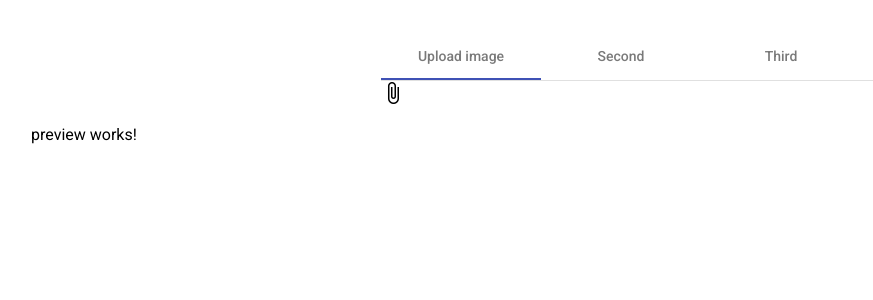
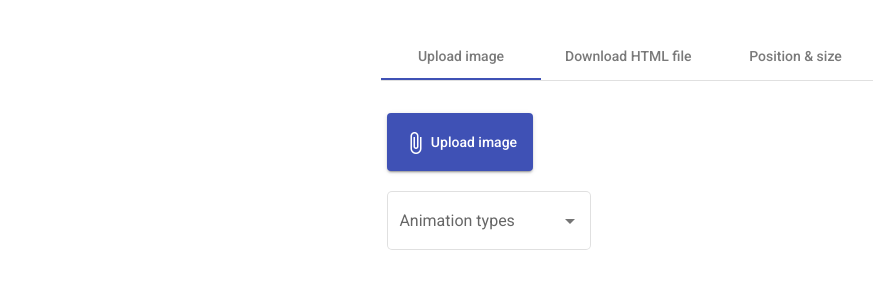
Before and after one commit to dmytro-kuz/somplo-test, an Angular app: page / in a window 1280 px wide. Shown: the top 300 px of the page, without its empty margins (9-882 px from the left). Built offline with nearby package versions, Linux system fonts and the light colour scheme.

Commit message:
add photo creation

```diff
--- a/src/app/app.component.html
+++ b/src/app/app.component.html
@@ -1,4 +1,3 @@
 <div class="container">
   <app-image-settings></app-image-settings>
-  <app-preview></app-preview>
 </div>
--- a/src/app/components/image-settings/image-settings.component.html
+++ b/src/app/components/image-settings/image-settings.component.html
@@ -1,16 +1,66 @@
 <mat-tab-group animationDuration="0ms">
   <mat-tab label="Upload image">
-    <form class="upload-file">
-      <div (click)="uploadFile.click()" class="galary-card card-add">
+    <div class="uploadImage">
+      <form
+        *ngIf="form"
+        [formGroup]="form"
+        class="upload-file"
+        (ngSubmit)="onSubmit()"
+      >
+        <div class="image-input">
+          <button
+            (click)="uploadFile.click()"
+            class="upload-button"
+            mat-raised-button
+            color="primary"
+          >
             <mat-icon>attach_file</mat-icon>
+            Upload image
+          </button>
+
           <input
             #uploadFile
             type="file"
-          accept="image/png, image/webp, image/jpeg, image/jpg"
+            name="file"
+            (input)="uploadImageFile(uploadFile.files)"
+            accept="image/*"
             style="display: none"
           />
-      </div></form
-  ></mat-tab>
-  <mat-tab label="Second">Content 2</mat-tab>
-  <mat-tab label="Third">Content 3</mat-tab>
+          <div *ngIf="imgName" class="image-name">
+            <mat-icon (click)="clearImgList()" class="photo-name-clear"
+              >clear</mat-icon
+            >
+            <p>{{ imgName }}</p>
+          </div>
+        </div>
+
+        <mat-form-field class="drop-down" appearance="outline">
+          <mat-label>Animation types</mat-label>
+          <mat-select
+            formControlName="animationType"
+            name="animation"
+            disableOptionCentering
+          >
+            <mat-option [value]="type" *ngFor="let type of animationTypes">
+              {{ type }}
+            </mat-option>
+          </mat-select>
+        </mat-form-field>
+      </form>
+    </div>
+  </mat-tab>
+  <mat-tab label="Download HTML file">
+    <div class="upload-html">
+      <button class="upload-button html" mat-raised-button color="primary">
+        Download HTML file
+      </button>
+    </div>
+  </mat-tab>
+  <mat-tab label="Position & size">Content 3</mat-tab>
 </mat-tab-group>
+
+<div #preview>
+  <div *ngIf="imgUrl" class="preview-container">
+    <img [src]="imgUrl" alt="" />
+  </div>
+</div>
--- a/src/app/components/image-settings/image-settings.component.scss
+++ b/src/app/components/image-settings/image-settings.component.scss
@@ -3,3 +3,52 @@
   max-width: 500px;
   margin: auto;
 }
+
+.upload-button {
+  padding: 0.7rem 1rem;
+}
+
+.uploadImage {
+  margin: 2rem 0.4rem;
+
+  .image-input {
+    display: flex;
+    align-items: center;
+
+    .image-name {
+      margin-left: 2rem;
+      display: flex;
+      align-items: center;
+
+      mat-icon {
+        cursor: pointer;
+        margin-right: 0.5rem;
+      }
+    }
+  }
+
+  .drop-down {
+    margin-top: 1rem;
+  }
+}
+
+.upload-html {
+  display: flex;
+  justify-content: center;
+}
+
+.html {
+  margin: 2rem 0.4rem;
+}
+
+.preview-container {
+  width: 500px;
+  height: 400px;
+  margin: auto;
+
+  img {
+    width: 100%;
+    height: 100%;
+    object-fit: contain;
+  }
+}
--- a/src/app/components/image-settings/image-settings.component.ts
+++ b/src/app/components/image-settings/image-settings.component.ts
@@ -1,12 +1,72 @@
-import { Component, OnInit } from '@angular/core';
+import {
+  Component,
+  OnInit,
+  ViewChild,
+  ElementRef,
+  AfterViewInit,
+  TemplateRef,
+} from '@angular/core';
+import { FormBuilder, FormGroup, Validators } from '@angular/forms';
 
 @Component({
   selector: 'app-image-settings',
   templateUrl: './image-settings.component.html',
   styleUrls: ['./image-settings.component.scss'],
 })
-export class ImageSettingsComponent implements OnInit {
-  constructor() {}
+export class ImageSettingsComponent implements OnInit, AfterViewInit {
+  constructor(private formBuilder: FormBuilder) {}
 
-  ngOnInit() {}
+  @ViewChild('preview') preview?: ElementRef<any>;
+
+  form?: FormGroup;
+  imgUrl?: string | ArrayBuffer;
+  imgName?: string;
+  animationTypes: any[] = [
+    'slide in from top',
+    'zoom in from bottom',
+    'left to right',
+    'right to left',
+  ];
+
+  ngOnInit() {
+    this.setForm();
+  }
+
+  ngAfterViewInit() {
+    console.log(this.preview?.nativeElement);
+  }
+
+  setForm() {
+    this.form = this.formBuilder.group({
+      imageFile: [, Validators.required],
+      animationType: [],
+      imageSize: [],
+      containerWidth: [],
+      containerHeight: [],
+      horizontalPosition: [],
+      verticalPosition: [],
+    });
+  }
+
+  uploadImageFile(file: any) {
+    this.imgName = file[0].name;
+    this.form?.patchValue({
+      imageFile: [file[0]],
+    });
+    const reader = new FileReader();
+    reader.readAsDataURL(file[0]);
+    reader.onload = (event) => {
+      if (reader.result !== null) {
+        this.imgUrl = reader.result;
+      }
+    };
+    console.log(this.preview?.nativeElement);
+  }
+
+  clearImgList() {
+    this.imgName = '';
+    this.imgUrl = '';
+  }
+
+  onSubmit() {}
 }
--- a/src/app/components/preview/preview.component.html
+++ /dev/null
@@ -1,3 +0,0 @@
-<p>
-  preview works!
-</p>
--- a/src/app/components/preview/preview.component.ts
+++ /dev/null
@@ -1,12 +0,0 @@
-import { Component, OnInit } from '@angular/core';
-
-@Component({
-  selector: 'app-preview',
-  templateUrl: './preview.component.html',
-  styleUrls: ['./preview.component.scss'],
-})
-export class PreviewComponent implements OnInit {
-  constructor() {}
-
-  ngOnInit() {}
-}
```
Also changed, not shown: src/app/components/components.module.ts (+14 -4 lines), src/app/components/preview/preview.component.scss (deleted). Lines whose indentation alone changed are shown as unchanged.
